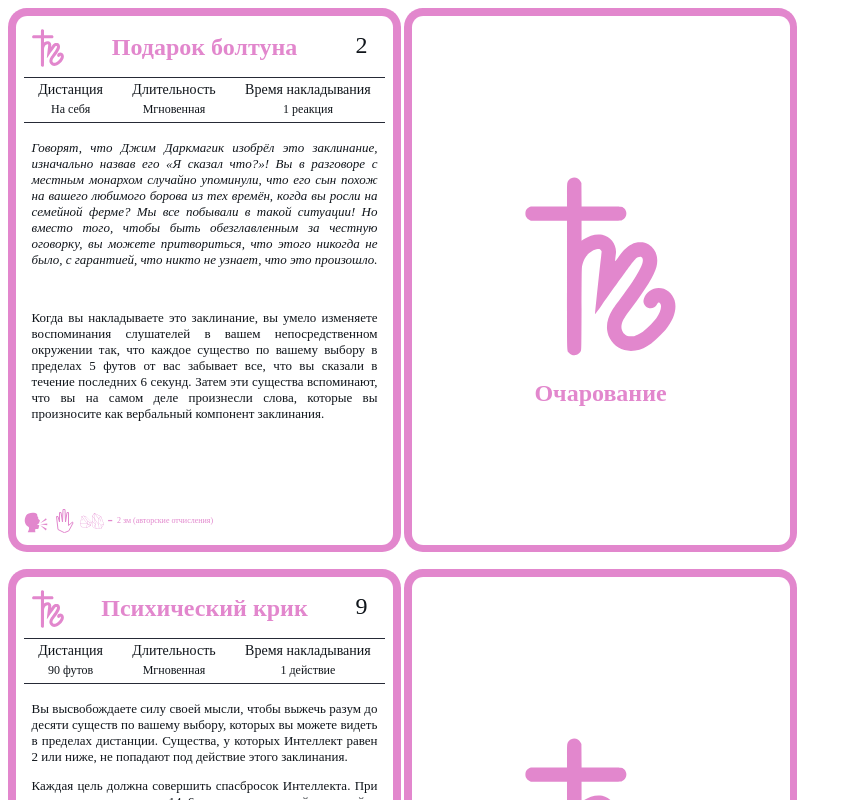
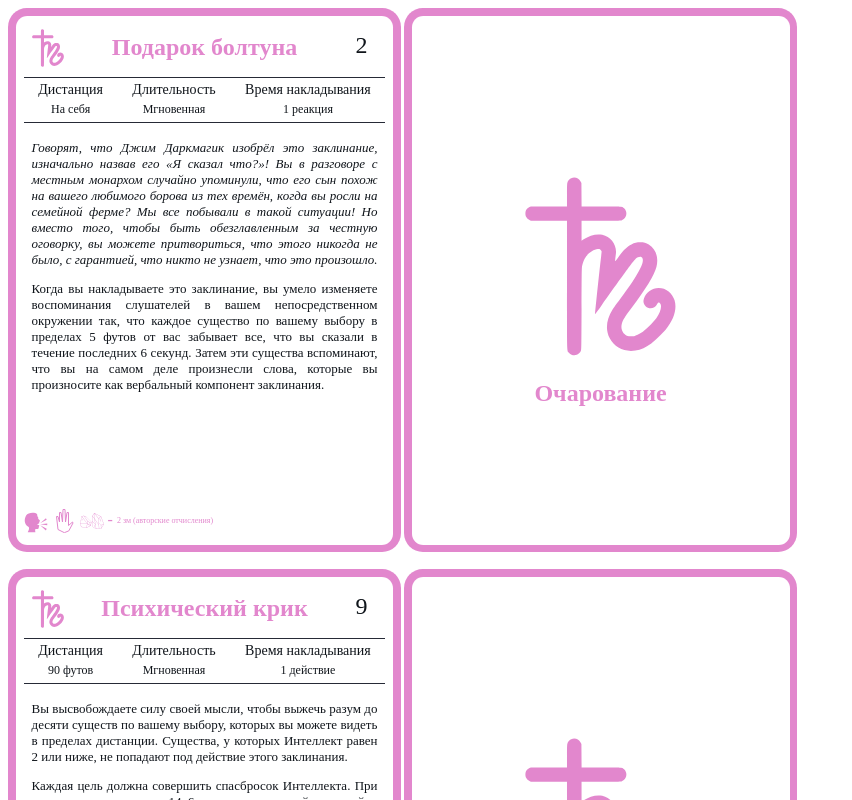
Before and after one commit to pyspice/dnd-spell-cards, a React (Create React App) app: page / in a window 1280 px wide. Shown: the top 800 px of the page, without its empty margins (0-852 px from the left). Built offline with nearby package versions, Linux system fonts and the light colour scheme.

Commit message:
Added ritual flag

```diff
--- a/src/Spellbook.tsx
+++ b/src/Spellbook.tsx
@@ -5,6 +5,7 @@ export type SpellDescription = {
   school: SpellSchool;
   name: string;
   level: number;
+  ritual?: boolean;
   hasVerbalComponent?: boolean;
   hasSomaticComponent?: boolean;
   materialComponent?: string;
@@ -38,11 +39,6 @@ export const Spellbook: SpellDescription[] = [
             такой ситуации! Но вместо того, чтобы быть обезглавленным за честную
             оговорку, вы можете притвориться, что этого никогда не было, с
             гарантией, что никто не узнает, что это произошло.{" "}
-          </em>
-        </p>
-        <p>
-          <em>
-            <br />
           </em>
         </p>
         <p>
```
